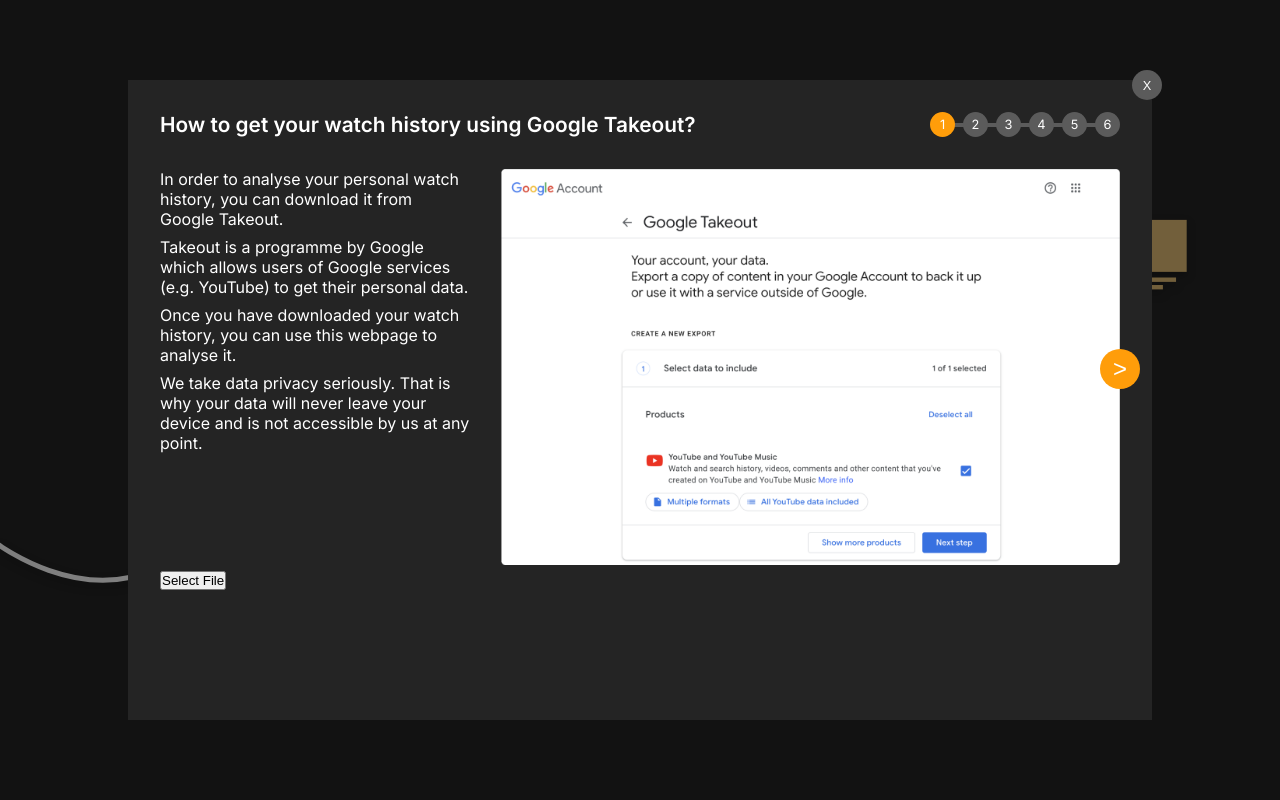
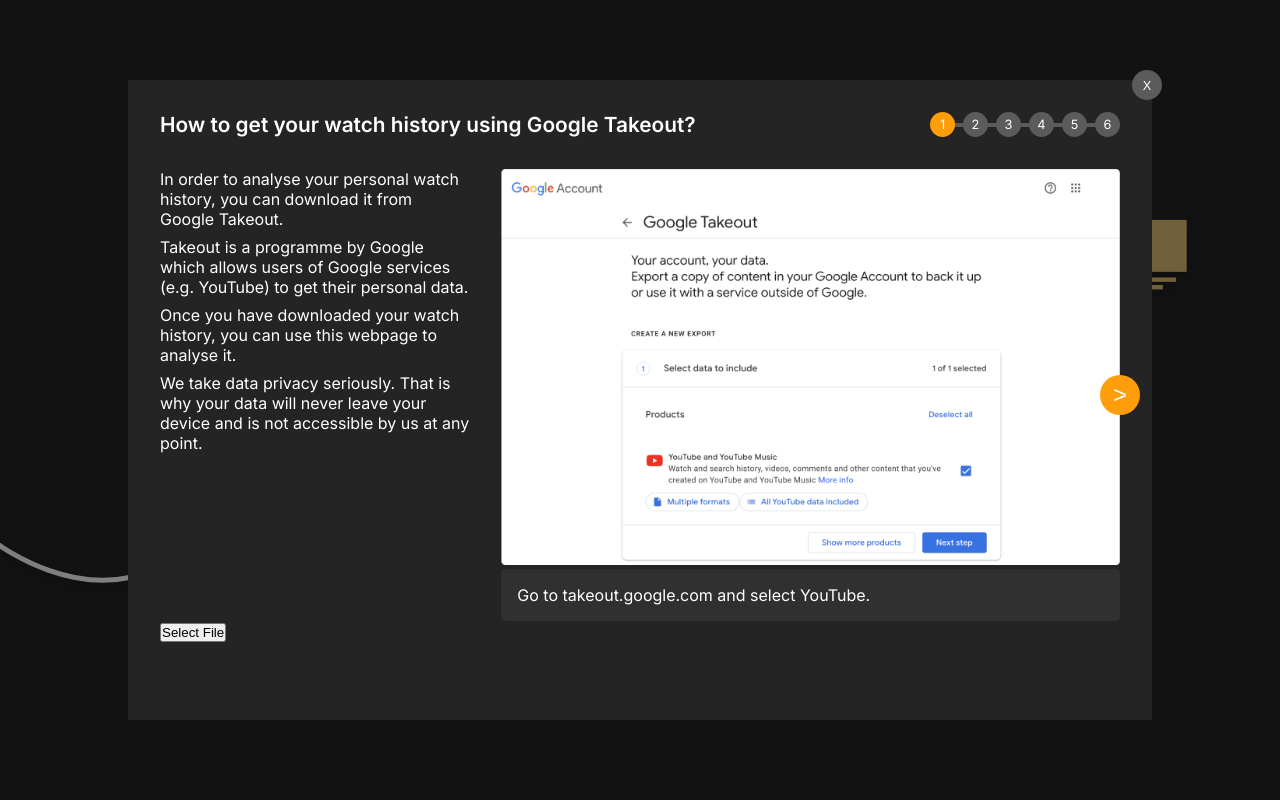
Before and after one commit to leosch1/youtube-path, a Next.js app: page / in a window 1280 px wide. Both pictures are taken after a click on the button "Use your own data". Shown: the top 800 px of the page. Built offline with nearby package versions, Linux system fonts and the light colour scheme.

Commit message:
add imgae texts in modal

```diff
--- a/app/globals.css
+++ b/app/globals.css
@@ -3,6 +3,7 @@
 
   --background-color: #242424;
   --secondary-background-color: #5B5B5B;
+  --tertiary-background-color: #303030;
 
   --primary-action-color: #FF9D0A;
   --on-primary-action-color: #000000;
--- a/components/OwnDataModal.module.css
+++ b/components/OwnDataModal.module.css
@@ -130,3 +130,9 @@
     object-fit: cover;
     width: 100%;
 }
+
+.content .imageText {
+    padding: 1em;
+    background-color: var(--tertiary-background-color);
+    border-radius: 5px;
+}
--- a/components/OwnDataModal.tsx
+++ b/components/OwnDataModal.tsx
@@ -8,12 +8,12 @@
 
 const OwnDataModal: FC<OwnDataModalProps> = ({ onClose, fileInputRef }) => {
     const [currentImageIndex, setCurrentImageIndex] = useState(0);
-    const images = [
-        "/images/google-takeout-1.png",
-        "/images/google-takeout-2.png",
-        "/images/google-takeout-3.png",
-        "/images/google-takeout-4.png",
-        "/images/google-takeout-5.png"
+    const images: { path: string, text: string }[] = [
+        { path: "/images/google-takeout-1.png", text: "Go to takeout.google.com and select YouTube." },
+        { path: "/images/google-takeout-2.png", text: "Select JSON as the history format in “Multiple formats”." },
+        { path: "/images/google-takeout-3.png", text: "Include the history data and click on “Next step”." },
+        { path: "/images/google-takeout-4.png", text: "Leave the defaults and click on “Create export”." },
+        { path: "/images/google-takeout-5.png", text: "Download the export from the email you receive after a few minutes." }
     ];
 
     const stopPropagation = (event: React.MouseEvent) => {
@@ -60,7 +60,8 @@
                         {currentImageIndex > 0 && (
                             <button className={`${styles.carouselButton} ${styles.prev}`} onClick={prevImage}>&lt;</button>
                         )}
-                        <img src={images[currentImageIndex]} alt="Google Takeout" />
+                        <img src={images[currentImageIndex].path} alt="Google Takeout" />
+                        <div className={styles.imageText}>{images[currentImageIndex].text}</div>
                         {currentImageIndex < images.length - 1 && (
                             <button className={`${styles.carouselButton} ${styles.next}`} onClick={nextImage}>&gt;</button>
                         )}
```
